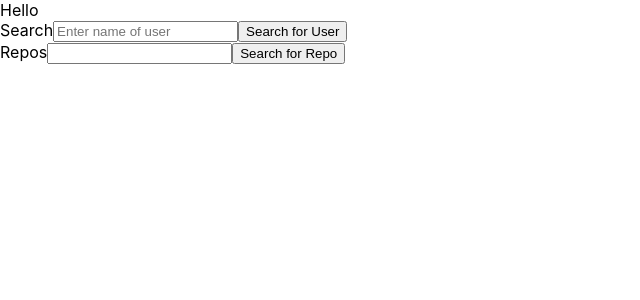
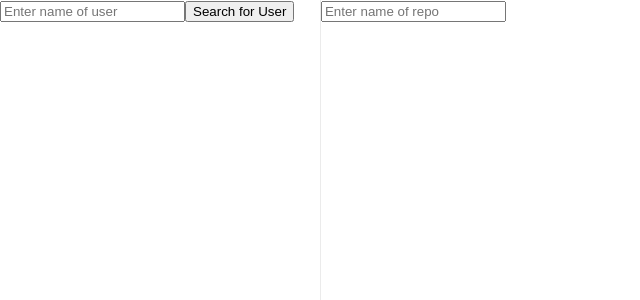
Before and after one commit to SkinnyPigeon/mvst-challenge, a React (Create React App) app: page / in a window 1280 px wide. Shown: the top 300 px of the page, without its empty margins (0-640 px from the left). Built offline with nearby package versions, Linux system fonts and the light colour scheme; no server answers.

Commit message:
basic layout is in place

```diff
--- a/src/App.js
+++ b/src/App.js
@@ -3,7 +3,6 @@ import Search from './components/Search';
 function App() {
   return (
     <div>
-      Hello
       <Search />
     </div>
   );
--- a/src/components/Repositories.js
+++ b/src/components/Repositories.js
@@ -33,15 +33,16 @@ export default class Repositories extends Component {
     generateDisplay = (repos) => {
         const display =  <div>
             {repos.map((data, key) => {
+                const size = "15px";
                 const style = data.primaryLanguage !== null ? {
-                    height: "20px",
-                    width: "20px",
-                    borderRadius: "20px",
+                    height: size,
+                    width: size,
+                    borderRadius: size,
                     background: data.primaryLanguage.color
                 } : {
-                    height: "20px",
-                    width: "20px",
-                    borderRadius: "20px",
+                    height: size,
+                    width: size,
+                    borderRadius: size,
                     background: "#3e3e3e"
                 }
 
@@ -49,8 +50,10 @@ export default class Repositories extends Component {
                     <div key={key}>
                         <a href={data.url} target="_blank" rel="noreferrer">{data.name}</a>
                         {data.description !== null ? <p>{data.description}</p> : <p style={{opacity: "50%"}}>No description set</p>}
-                        {data.primaryLanguage !== null ? <p>{data.primaryLanguage.name}</p> : <p style={{opacity: "50%"}}>Uncertain language</p>}
-                        <div style={style}></div>
+                        <div className='language'>
+                            {data.primaryLanguage !== null ? <p> {data.primaryLanguage.name}</p> : <p style={{opacity: "50%"}}>Uncertain language</p>}
+                            <div style={style}></div>
+                        </div>
                         <div className='repoBottom'></div>
                         {/* <p>Created On {new Date(data.createdAt).toDateString()}</p> */}
                     </div>
@@ -88,10 +91,9 @@ export default class Repositories extends Component {
 
     render() {
         return (
-            <div>
-                Repos
-                <input onChange={this.updateRepoSearch}/>
-                <button onClick={this.searchRepos}>Search for Repo</button>
+            <div className='repos'>
+                <input onChange={this.updateRepoSearch} placeholder='Enter name of repo'/>
+                {/* <button onClick={this.searchRepos}>Search for Repo</button> */}
                 {this.state.display}
             </div>
         )
--- a/src/components/Search.js
+++ b/src/components/Search.js
@@ -38,7 +38,7 @@ export default class Search extends Component {
                         url
                     }
                 }
-                repositories(last: 5) {
+                repositories(first: 100, orderBy: {field: CREATED_AT, direction: DESC}) {
                     nodes {
                         name
                         description
@@ -82,10 +82,11 @@ export default class Search extends Component {
 
     render() {
         return (
-            <div>
-                Search
-                <input placeholder='Enter name of user' onChange={this.updateLogin}/>
-                <button onClick={this.searchUser}>Search for User</button>
+            <div className='main'>
+                <div className='search'>
+                    <input placeholder='Enter name of user' onChange={this.updateLogin}/>
+                    <button onClick={this.searchUser}>Search for User</button>
+                </div>
                 <Repositories
                     repos={this.state.repositories}
                     avatarUrl={this.state.avatarUrl}
--- a/src/index.css
+++ b/src/index.css
@@ -1,10 +1,11 @@
-body {
+body, html {
   margin: 0;
   font-family: -apple-system, BlinkMacSystemFont, 'Segoe UI', 'Roboto', 'Oxygen',
     'Ubuntu', 'Cantarell', 'Fira Sans', 'Droid Sans', 'Helvetica Neue',
     sans-serif;
   -webkit-font-smoothing: antialiased;
   -moz-osx-font-smoothing: grayscale;
+  height: 100%;
 }
 
 code {
@@ -12,8 +13,53 @@ code {
     monospace;
 }
 
+.main {
+  /* display: inline-block; */
+  display: flex;
+  justify-content: flex-start;
+  height: 100vh;
+}
+
+.search {
+  flex-grow: 1;
+  /* float: left; */
+  flex-shrink: 1;
+  flex-basis: 25vw;
+  border-right: 1px solid rgba(62, 62, 62, 0.1);
+  height: 100%;
+}
+
+.repos {
+  /* float: left; */
+  flex-grow: 4;
+  flex-shrink: 4;
+  flex-basis: 75vw;
+  overflow-y: scroll;
+}
+
 .repoBottom {
   border-bottom: 1px solid black;
   opacity: 10%;
   padding-bottom: 1vh;
 }
+
+a {
+  text-decoration: none;
+  font-weight: bold;
+}
+
+.language {
+  display: flex;
+  justify-content: flex-start;
+  align-items: center;
+}
+
+.language p {
+  margin-right: 0.5vw;
+}
+
+@media screen and (max-width: 500px){
+  .language p {
+    margin-right: 2vw;
+  }
+}
```
